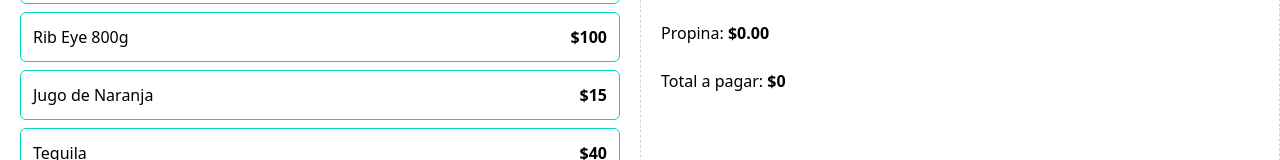
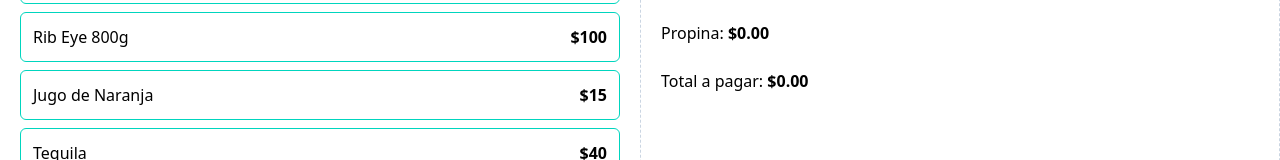
Before and after one commit to cgamcs/calculadora-popinas, a React (Vite) app: page / in a window 1280 px wide. Shown: the part 524-684 px from the top of the page. Built offline with nearby package versions, Linux system fonts and the light colour scheme.

Commit message:
calculando el total

```diff
--- a/src/components/OrderTotals.tsx
+++ b/src/components/OrderTotals.tsx
@@ -12,6 +12,8 @@ function OrderTotals({ order, tip } : OrderTotalsProp) {
 
   const tipAmount = useMemo(() => subtotalAmout * tip, [tip, order])
 
+  const totalAmount = useMemo(() => subtotalAmout + tipAmount, [tip, order])
+
   return (
     <>
       <div className="space-y-6">
@@ -21,7 +23,7 @@ function OrderTotals({ order, tip } : OrderTotalsProp) {
 
         <p>Propina: <span className="font-bold">{formatCurrency(tipAmount)}</span></p>
 
-        <p>Total a pagar: <span className="font-bold">$0</span></p>
+        <p>Total a pagar: <span className="font-bold">{formatCurrency(totalAmount)}</span></p>
       </div>
 
       <button></button>
```
